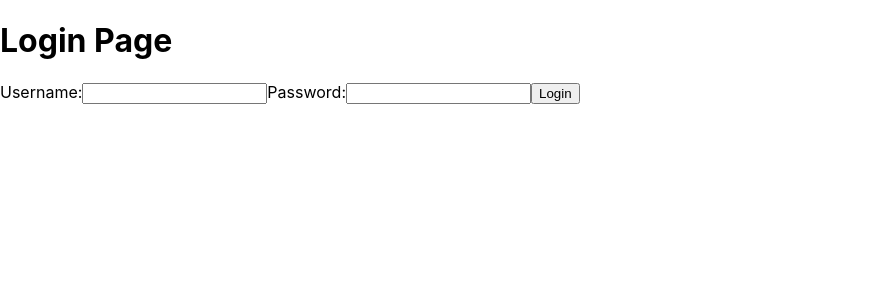
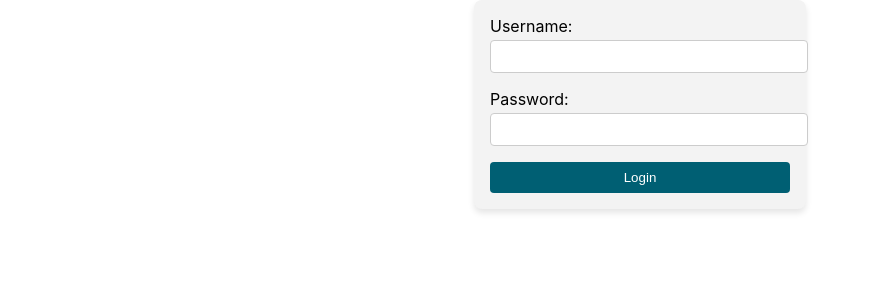
Before and after one commit to HannahRose578/hw3, a React (Create React App) app: page / in a window 1280 px wide. Shown: the top 300 px of the page, without its empty margins (0-870 px from the left). Built offline with nearby package versions, Linux system fonts and the light colour scheme.

Commit message:
Refactor login components and add conditional rendering.

```diff
--- a/package.json
+++ b/package.json
@@ -34,5 +34,8 @@
       "last 1 firefox version",
       "last 1 safari version"
     ]
+  },
+  "devDependencies": {
+    "prettier": "3.1.0"
   }
 }
--- a/src/App.js
+++ b/src/App.js
@@ -1,72 +1,29 @@
-import React, { useState } from 'react';
+// App.js
+import React, { useState } from "react";
+import Login from "./components/Login";
+import LoginSuccess from "./components/LoginSuccess";
+import LoginFail from "./components/LoginFail";
+import "./App.css";
 
-// App Component
 function App() {
-  const [username, setUsername] = useState('');
-  const [password, setPassword] = useState('');
-  const [userIsLoggedIn, setUserIsLoggedIn] = useState(false);
+  const [isLoggedIn, setIsLoggedIn] = useState(false);
   const [loginAttemptFailed, setLoginAttemptFailed] = useState(false);
 
-  const handleUsernameChange = (event) => {
-    setUsername(event.target.value);
-  };
-
-  const handlePasswordChange = (event) => {
-    setPassword(event.target.value);
-  };
-
-  const handleSubmit = (event) => {
-    event.preventDefault();
-    // Assuming 'admin' as the correct username and 'password' as the correct password
-    if (username === 'admin' && password === 'password') {
-      setUserIsLoggedIn(true);
-      setLoginAttemptFailed(false);
-    } else {
-      setLoginAttemptFailed(true);
-    }
-  };
-
-  const handleLogout = () => {
-    setUserIsLoggedIn(false);
-    setUsername('');
-    setPassword('');
-  };
-
-  if (userIsLoggedIn) {
-    // Successful Login Screen
-    return (
-      <div>
-        <h1>Welcome! You have successfully logged in.</h1>
-        <button onClick={handleLogout}>Logout</button>
-      </div>
-    );
-  } else if (loginAttemptFailed) {
-    // Unsuccessful Login Screen
-    return (
-      <div>
-        <h1>Login Unsuccessful, please try again.</h1>
-        <button onClick={() => setLoginAttemptFailed(false)}>Back to Login Page</button>
-      </div>
-    );
-  } else {
-    // Login Screen
-    return (
-      <div>
-        <h1>Login Page</h1>
-        <form onSubmit={handleSubmit}>
-          <label>
-            Username:
-            <input type="text" value={username} onChange={handleUsernameChange} />
-          </label>
-          <label>
-            Password:
-            <input type="password" value={password} onChange={handlePasswordChange} />
-          </label>
-          <button type="submit">Login</button>
-        </form>
-      </div>
-    );
-  }
+  return (
+    <div>
+      {/*Conditional rendering of components based on state*/}
+      {isLoggedIn ? (
+        <LoginSuccess setIsLoggedIn={setIsLoggedIn} />
+      ) : loginAttemptFailed ? (
+        <LoginFail setLoginAttemptFailed={setLoginAttemptFailed} />
+      ) : (
+        <Login
+          setIsLoggedIn={setIsLoggedIn}
+          setLoginAttemptFailed={setLoginAttemptFailed}
+        />
+      )}
+    </div>
+  );
 }
 
 export default App;
--- /dev/null
+++ b/src/components/Login.js
@@ -0,0 +1,47 @@
+// Login.js
+import React, { useState } from "react";
+import "./Styles.css";
+
+function Login({ setIsLoggedIn, setLoginAttemptFailed }) {
+  const [username, setUsername] = useState("");
+  const [password, setPassword] = useState("");
+
+  const handleSubmit = (event) => {
+    event.preventDefault();
+    if (username === "cfg" && password === "2023") {
+      setIsLoggedIn(true);
+    } else {
+      setLoginAttemptFailed(true);
+    }
+  };
+
+  return (
+    <div className="form-container">
+      <form onSubmit={handleSubmit}>
+        <div className="form-field">
+          <label>Username:</label>
+          <input
+            className="form-input"
+            type="text"
+            value={username}
+            onChange={(e) => setUsername(e.target.value)}
+          />
+        </div>
+        <div className="form-field">
+          <label>Password:</label>
+          <input
+            className="form-input"
+            type="password"
+            value={password}
+            onChange={(e) => setPassword(e.target.value)}
+          />
+        </div>
+        <button className="form-button" type="submit">
+          Login
+        </button>
+      </form>
+    </div>
+  );
+}
+
+export default Login;
--- /dev/null
+++ b/src/components/LoginFail.js
@@ -0,0 +1,19 @@
+// LoginFail.js
+import React from "react";
+import styles from "./Styles.css";
+
+function LoginFail({ setLoginAttemptFailed }) {
+  return (
+    <div className="LoginFail-container">
+      <h1>Login Unsuccessful, please try again.</h1>
+      <button
+        className="LoginFail-button"
+        onClick={() => setLoginAttemptFailed(false)}
+      >
+        Back to Login Page
+      </button>
+    </div>
+  );
+}
+
+export default LoginFail;
--- /dev/null
+++ b/src/components/LoginSuccess.js
@@ -0,0 +1,19 @@
+// LoginSuccess.js
+import React from "react";
+import "./Styles.css"; // Ensure the correct path is set
+
+function LoginSuccess({ setIsLoggedIn }) {
+  return (
+    <div className="LoginSuccess-container">
+      <h1>Welcome! You have successfully logged in.</h1>
+      <button
+        className="LoginSuccess-button"
+        onClick={() => setIsLoggedIn(false)}
+      >
+        Logout
+      </button>
+    </div>
+  );
+}
+
+export default LoginSuccess;
--- /dev/null
+++ b/src/components/Styles.css
@@ -0,0 +1,90 @@
+.form-container {
+  max-width: 300px;
+  margin: auto;
+  padding: 1rem;
+  background-color: #f3f3f3;
+  border-radius: 8px;
+  box-shadow: 0 4px 6px rgba(0, 0, 0, 0.1);
+}
+
+.form-field {
+  margin-bottom: 1rem;
+  width: 100%;
+}
+
+.form-input {
+  width: 100%;
+  padding: 0.5rem;
+  margin-top: 0.25rem;
+  border-radius: 4px;
+  border: 1px solid #ccc;
+}
+
+.form-button {
+  width: 100%;
+  padding: 0.5rem;
+  border: none;
+  border-radius: 4px;
+  background-color: #005f73;
+  color: white;
+  cursor: pointer;
+  transition: background-color 0.2s;
+}
+
+.form-button:hover {
+  background-color: #003f5c;
+}
+
+.LoginFail-container {
+  max-width: 300px;
+  margin: auto;
+  padding: 1rem;
+  background-color: #f3f3f3;
+  border-radius: 8px;
+  box-shadow: 0 4px 6px rgba(0, 0, 0, 0.1);
+  color: #721c24;
+  background-color: #f8d7da;
+  border-color: #f5c6cb;
+}
+
+.LoginFail-button {
+  padding: 0.5rem 1rem;
+  margin-top: 1rem;
+  border: none;
+  border-radius: 4px;
+  background-color: #d33f49;
+  color: white;
+  cursor: pointer;
+  transition: background-color 0.2s;
+}
+
+.LoginFail-button:hover {
+  background-color: #a12d40;
+}
+
+/* Add this to Styles.css */
+.LoginSuccess-container {
+  max-width: 300px;
+  margin: auto;
+  padding: 1rem;
+  background-color: #d4edda;
+  border-radius: 8px;
+  box-shadow: 0 4px 6px rgba(0, 0, 0, 0.1);
+  color: #155724;
+  border-color: #c3e6cb;
+}
+
+.LoginSuccess-button {
+  padding: 0.5rem 1rem;
+  margin-top: 1rem;
+  border: none;
+  border-radius: 4px;
+  background-color: #28a745;
+  color: white;
+  cursor: pointer;
+  transition: background-color 0.2s;
+}
+
+.LoginSuccess-button:hover {
+  background-color: #218838;
+}
```
Also changed, not shown: 1 other file (tests, documents, lock files or other folders).
